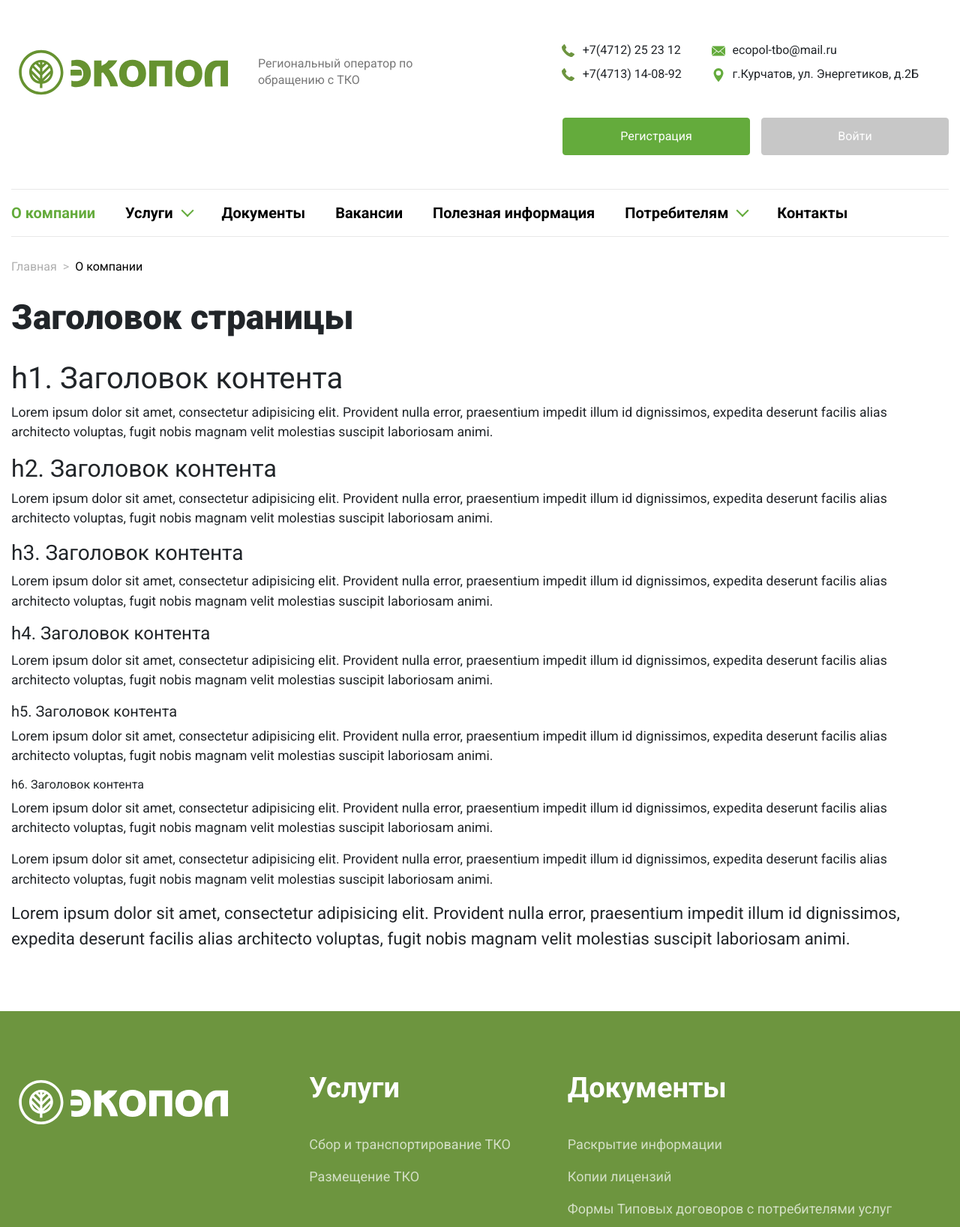
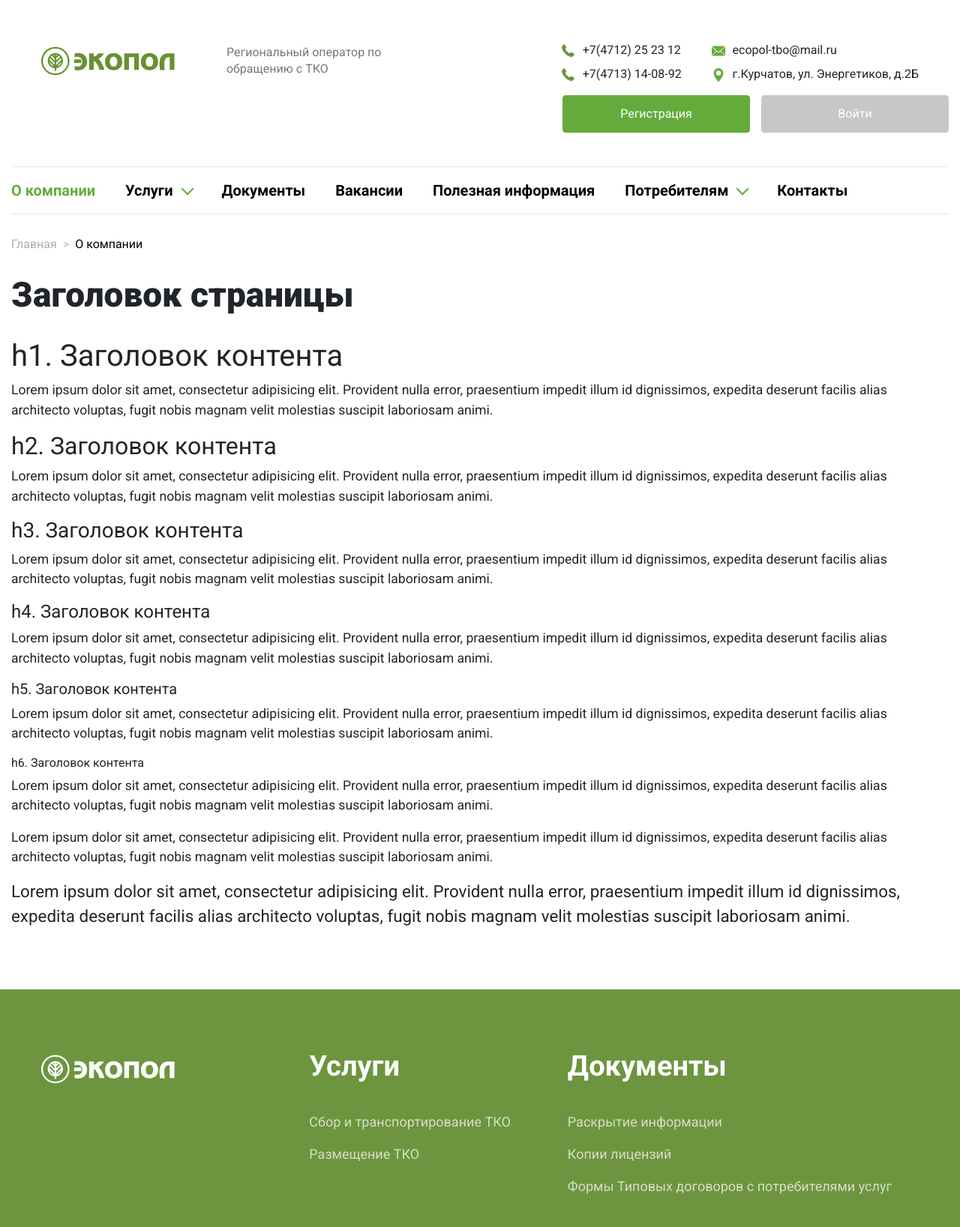
Before and after one commit to amstelart/ecopol, a plain HTML site: page page-typo.html in a window 1280 px wide. Shown: the top 1637 px of the page at 75% size. Drawn offline with Linux system fonts and the light colour scheme.

Commit message:
Update 2018-11-27T11:53:32.823Z

```diff
--- a/css/style.css
+++ b/css/style.css
@@ -301,8 +301,6 @@ p {
 }
 .logo__img {
   margin-right: 25px;
-  max-width: 100%;
-  height: auto;
 }
 .logo__caption {
   color: #787878;
@@ -883,13 +881,13 @@ p {
   font-size: 14px;
 }
 .temp-icon-left-arrow {
-  background-image: url(../img/sprite-04725773105537028.png);
+  background-image: url(../img/sprite-07536953839759735.png);
   background-position: 0px 0px;
   width: 32px;
   height: 32px;
 }
 .temp-icon-right-arrow {
-  background-image: url(../img/sprite-04725773105537028.png);
+  background-image: url(../img/sprite-07536953839759735.png);
   background-position: -36px 0px;
   width: 32px;
   height: 32px;
--- a/page-typo.html
+++ b/page-typo.html
@@ -50,7 +50,7 @@
       <div class="header-main">
         <div class="header-main__inner">
           <a class="logo" href="index.html">
-            <img class="logo__img" width="300" height="82" src="img/logo_green.svg" alt="">
+            <img class="logo__img" width="258" height="52" src="img/logo_green.svg" alt="">
             <span class="logo__caption">Региональный оператор по обращению с ТКО</span>
           </a>
           <button class="navbar-toggler" type="button" data-toggle="collapse" data-target="#main-nav" aria-controls="navbarSupportedContent" aria-expanded="false" aria-label="Toggle navigation">
@@ -173,7 +173,7 @@
       <div class="footer-top">
         <div class="d-lg-flex">
           <div class="footer-top__logo">
-            <img width="300" height="82" src="img/logo_white.svg" alt="">
+            <img width="258" height="52" src="img/logo_white.svg" alt="">
           </div>
           <div class="footer-nav">
             <div class="footer-nav__part">
```
Also changed, not shown: index.html (+2 -2 lines), page-about.html (+2 -2 lines), page-contacts.html (+2 -2 lines), page-docs.html (+2 -2 lines), page-information.html (+2 -2 lines), page-lk-feedback.html (+1 -1 lines), page-lk-info.html (+2 -2 lines), page-lk-subdivision.html (+2 -2 lines), page-login.html (+2 -2 lines), page-registration.html (+2 -2 lines), page-vacancy.html (+2 -2 lines), img/sprite-07536953839759735.png (renamed from img/sprite-04725773105537028.png).
